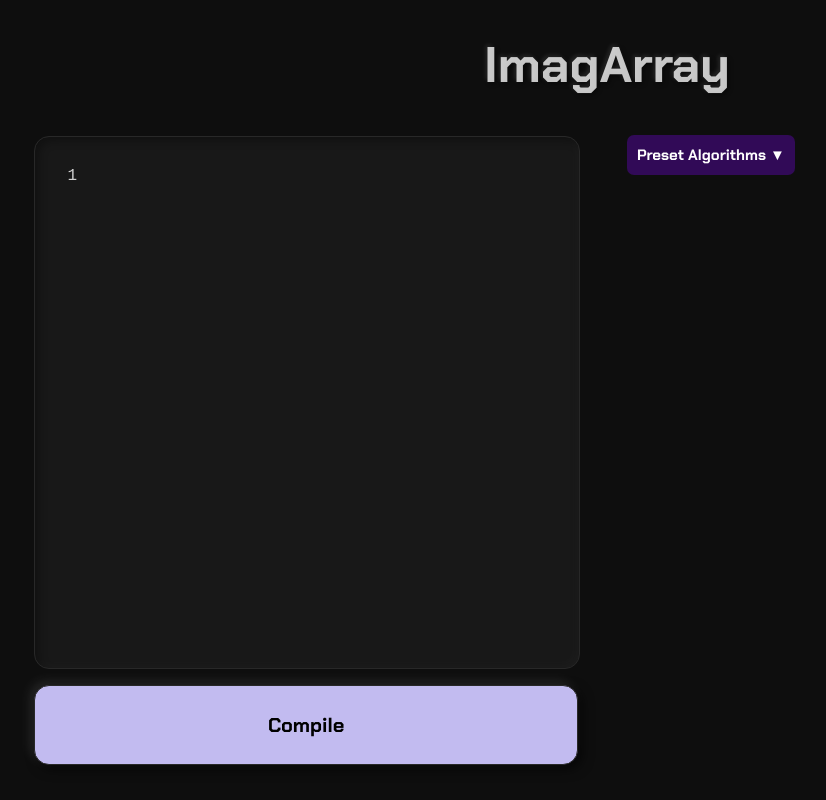
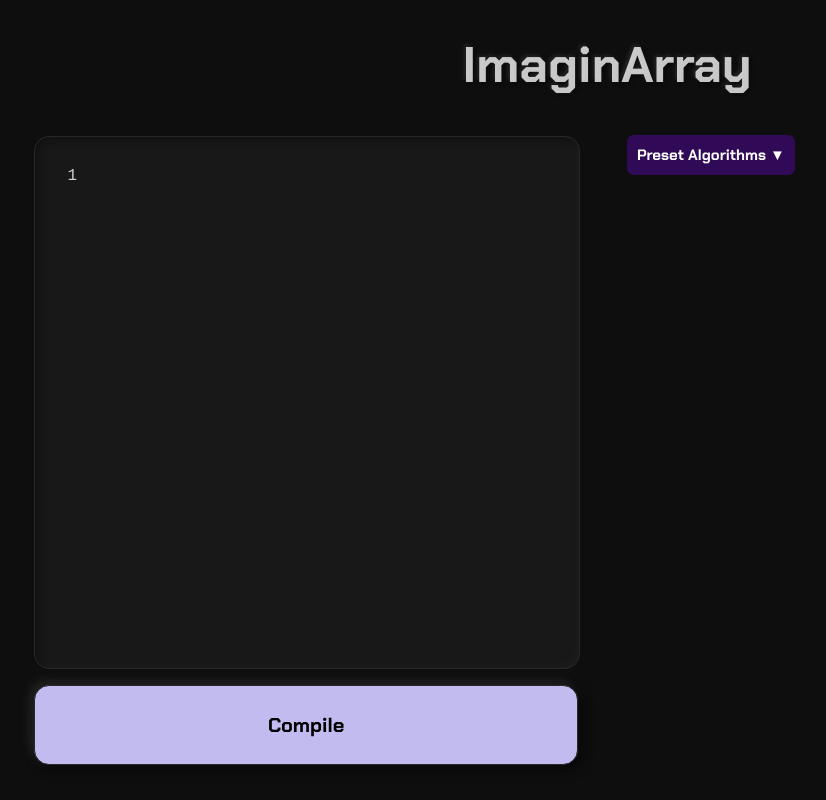
Before and after one commit to joshuazhou744/imaginarray, a React (Vite) app in the folder frontend/app/: page / in a window 1280 px wide. Shown: the whole page, without its empty margins (33-859 px from the left). Built offline with nearby package versions, Linux system fonts and the light colour scheme.

Commit message:
change title on page

```diff
--- a/frontend/app/src/App.tsx
+++ b/frontend/app/src/App.tsx
@@ -50,7 +50,7 @@ const App: FC = () => {
   return (
     <div className="homepage">
       <div className="visualizer-header">
-          <h2>ImagArray</h2>
+          <h2>ImaginArray</h2>
       </div>
       <div className="split-screen-container">
         <div className="left">
```
